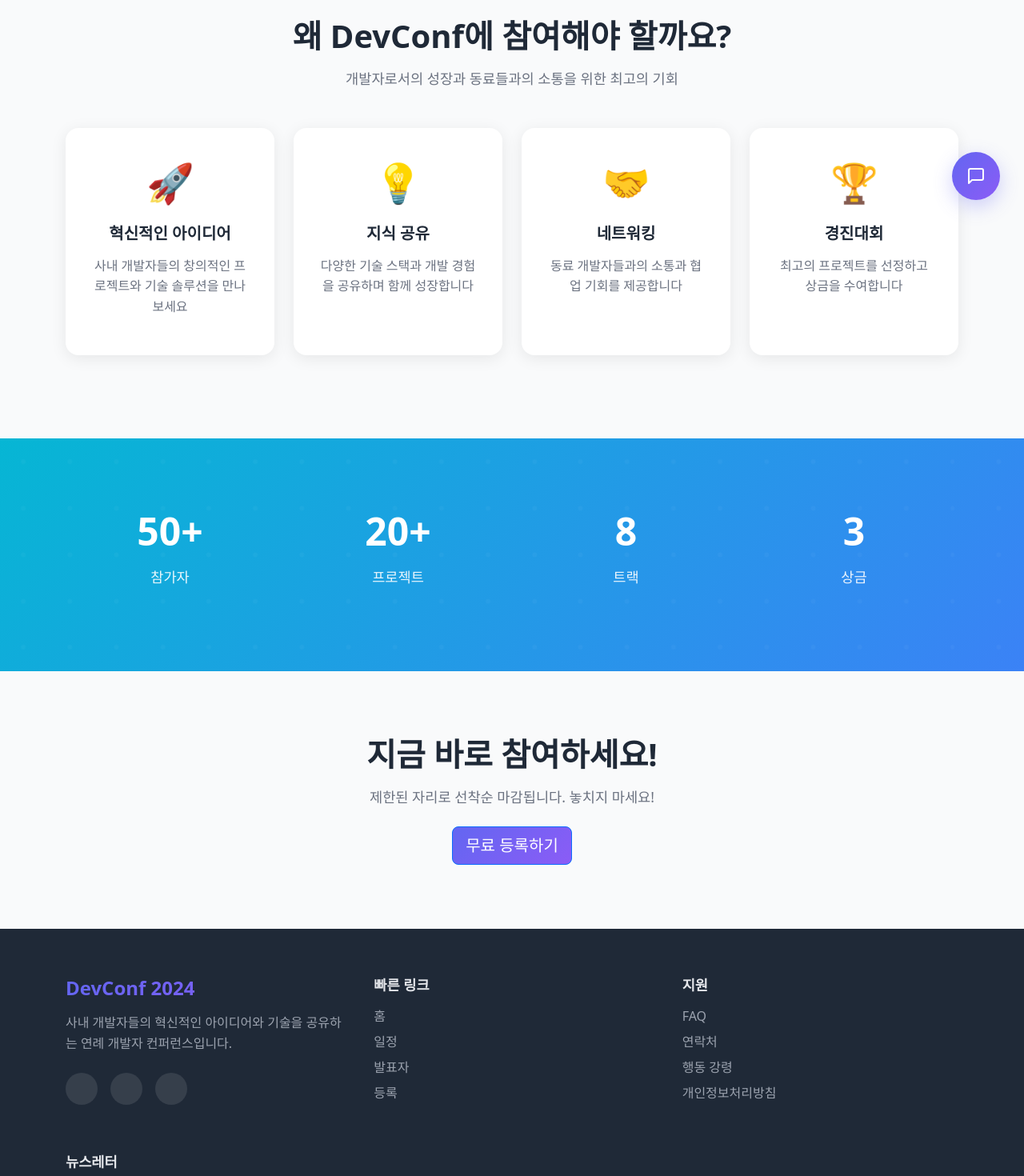
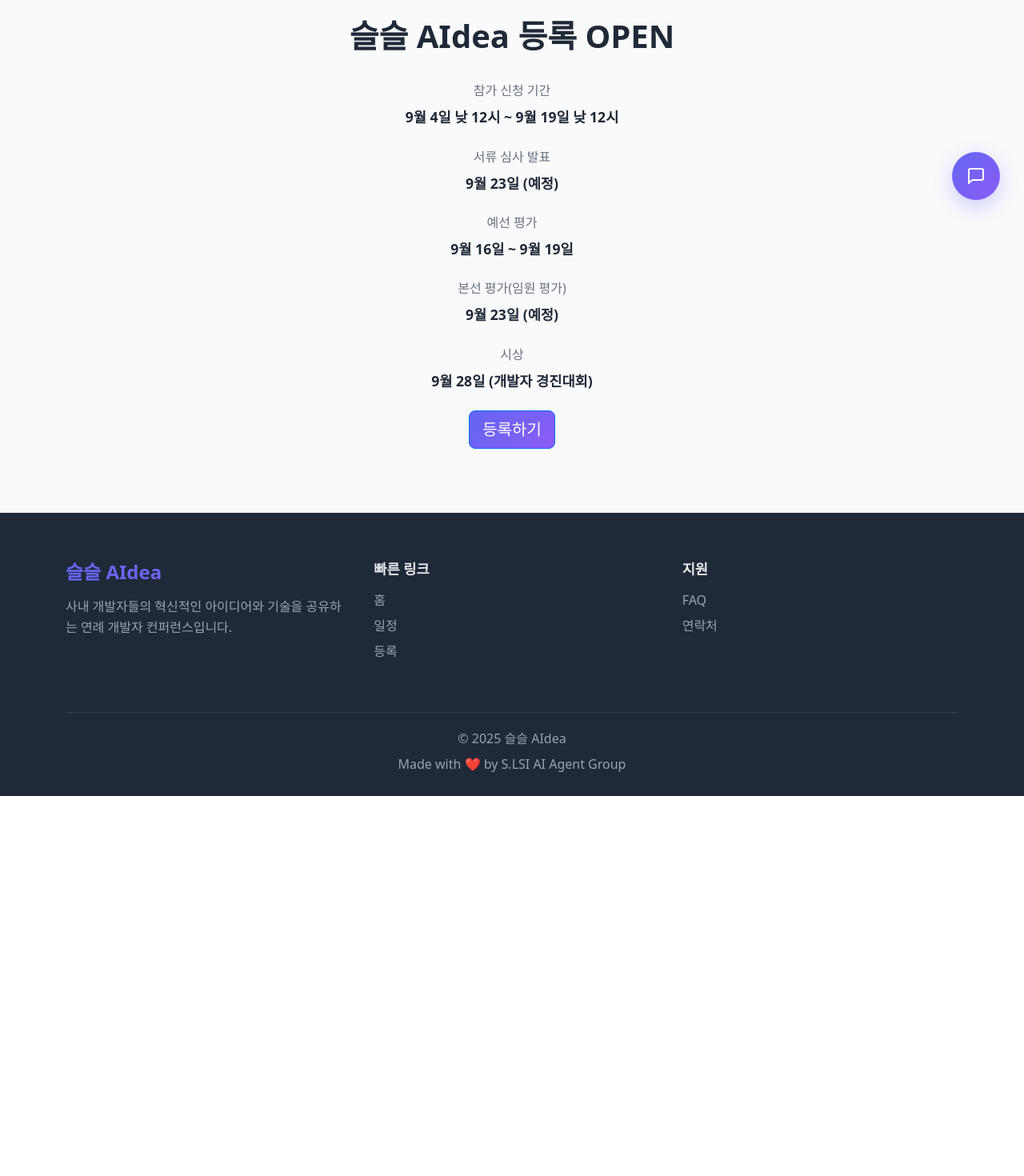
Before and after one commit to JuyoungKimmy-Kim/conference, a React (Create React App) app in the folder frontend/: page / in a window 1280 px wide. Shown: the part 520-1990 px from the top of the page at 80% size. After the commit the page ends 1515 px from the top, so only its background shows below. Built offline with nearby package versions, Linux system fonts and the light colour scheme.

Commit message:
change conference name

```diff
--- a/frontend/src/components/Chatbot.js
+++ b/frontend/src/components/Chatbot.js
@@ -7,7 +7,7 @@ const Chatbot = () => {
     {
       id: 1,
       type: 'bot',
-      content: '안녕하세요! DevConf 2024 챗봇입니다. 무엇을 도와드릴까요?',
+      content: '안녕하세요! 슬슬 AIdea 챗봇입니다. 무엇을 도와드릴까요?',
       timestamp: new Date()
     }
   ]);
--- a/frontend/src/components/Footer.js
+++ b/frontend/src/components/Footer.js
@@ -10,22 +10,11 @@ const Footer = () => {
       <div className="container">
         <div className="footer-content">
           <div className="footer-section">
-            <h5 className="footer-title">DevConf 2024</h5>
+            <h5 className="footer-title">슬슬 AIdea</h5>
             <p className="footer-description">
               사내 개발자들의 혁신적인 아이디어와 기술을 공유하는
               연례 개발자 컨퍼런스입니다.
             </p>
-            <div className="social-links">
-              <a href="#" className="social-link">
-                <i className="bi bi-twitter"></i>
-              </a>
-              <a href="#" className="social-link">
-                <i className="bi bi-linkedin"></i>
-              </a>
-              <a href="#" className="social-link">
-                <i className="bi bi-github"></i>
-              </a>
-            </div>
           </div>
 
           <div className="footer-section">
@@ -33,7 +22,6 @@ const Footer = () => {
             <ul className="footer-links">
               <li><Link to="/">홈</Link></li>
               <li><Link to="/agenda">일정</Link></li>
-              <li><Link to="/speakers">발표자</Link></li>
               <li><Link to="/register">등록</Link></li>
             </ul>
           </div>
@@ -43,28 +31,13 @@ const Footer = () => {
             <ul className="footer-links">
               <li><a href="#">FAQ</a></li>
               <li><a href="#">연락처</a></li>
-              <li><a href="#">행동 강령</a></li>
-              <li><a href="#">개인정보처리방침</a></li>
             </ul>
-          </div>
-
-          <div className="footer-section">
-            <h6 className="footer-subtitle">뉴스레터</h6>
-            <p>최신 업데이트를 받아보세요</p>
-            <div className="newsletter-form">
-              <input
-                type="email"
-                placeholder="이메일 주소"
-                className="newsletter-input"
-              />
-              <button className="newsletter-btn">구독</button>
-            </div>
           </div>
         </div>
 
         <div className="footer-bottom">
-          <p>&copy; {currentYear} DevConf. 모든 권리 보유.</p>
-          <p>Made with ❤️ by the Dev Team</p>
+          <p>&copy; {currentYear} 슬슬 AIdea</p>
+          <p>Made with ❤️ by S.LSI AI Agent Group</p>
         </div>
       </div>
     </footer>
--- a/frontend/src/components/Navbar.js
+++ b/frontend/src/components/Navbar.js
@@ -19,7 +19,7 @@ const Navbar = () => {
     <nav className="navbar navbar-expand-lg navbar-light fixed-top">
       <div className="container">
         <Link className="navbar-brand" to="/">
-          <span className="brand-text">DevConf 2024</span>
+          <span className="brand-text">슬슬 AIdea</span>
         </Link>
 
         <button
--- a/frontend/src/pages/Home.css
+++ b/frontend/src/pages/Home.css
@@ -88,7 +88,7 @@
   font-size: 2.5rem;
   font-weight: 700;
   color: var(--text-dark);
-  margin-bottom: 1rem;
+  margin-bottom: 2rem;
 }
 
 .cta-subtitle {
@@ -96,6 +96,33 @@
   color: var(--text-light);
   max-width: 500px;
   margin: 0 auto;
+}
+
+/* 일정 표시 스타일 */
+.schedule-info {
+  max-width: 500px;
+  margin: 0 auto;
+}
+
+.schedule-row {
+  margin-bottom: 1.5rem;
+  text-align: center;
+}
+
+.schedule-row:last-child {
+  margin-bottom: 0;
+}
+
+.schedule-label {
+  font-size: 1rem;
+  color: var(--text-light);
+  margin-bottom: 0.5rem;
+}
+
+.schedule-date {
+  font-size: 1.1rem;
+  font-weight: 600;
+  color: var(--text-dark);
 }
 
 .btn-lg {
@@ -116,4 +143,22 @@
   .feature-card {
     padding: 1.5rem;
   }
+
+  .schedule-container {
+    padding: 1.5rem;
+  }
+
+  .schedule-item {
+    flex-direction: column;
+    align-items: flex-start;
+    gap: 0.25rem;
+  }
+
+  .schedule-label {
+    font-size: 0.9rem;
+  }
+
+  .schedule-date {
+    font-size: 0.85rem;
+  }
 }
--- a/frontend/src/pages/Home.js
+++ b/frontend/src/pages/Home.js
@@ -3,35 +3,7 @@ import { Link } from 'react-router-dom';
 import './Home.css';
 
 const Home = () => {
-  const features = [
-    {
-      icon: '🚀',
-      title: '혁신적인 아이디어',
-      description: '사내 개발자들의 창의적인 프로젝트와 기술 솔루션을 만나보세요'
-    },
-    {
-      icon: '💡',
-      title: '지식 공유',
-      description: '다양한 기술 스택과 개발 경험을 공유하며 함께 성장합니다'
-    },
-    {
-      icon: '🤝',
-      title: '네트워킹',
-      description: '동료 개발자들과의 소통과 협업 기회를 제공합니다'
-    },
-    {
-      icon: '🏆',
-      title: '경진대회',
-      description: '최고의 프로젝트를 선정하고 상금을 수여합니다'
-    }
-  ];
 
-  const stats = [
-    { number: '50+', label: '참가자' },
-    { number: '20+', label: '프로젝트' },
-    { number: '8', label: '트랙' },
-    { number: '3', label: '상금' }
-  ];
 
   return (
     <div className="home">
@@ -56,57 +28,36 @@ const Home = () => {
         </div>
       </section>
 
-      {/* Features Section */}
-      <section className="features-section section-padding">
-        <div className="container">
-          <div className="section-header text-center mb-5">
-            <h2 className="section-title">왜 DevConf에 참여해야 할까요?</h2>
-            <p className="section-subtitle">
-              개발자로서의 성장과 동료들과의 소통을 위한 최고의 기회
-            </p>
-          </div>
-
-          <div className="row">
-            {features.map((feature, index) => (
-              <div key={index} className="col-lg-3 col-md-6 mb-4">
-                <div className="feature-card text-center card-hover">
-                  <div className="feature-icon mb-3">
-                    <span className="feature-emoji">{feature.icon}</span>
-                  </div>
-                  <h5 className="feature-title">{feature.title}</h5>
-                  <p className="feature-description">{feature.description}</p>
-                </div>
-              </div>
-            ))}
-          </div>
-        </div>
-      </section>
-
-      {/* Stats Section */}
-      <section className="stats-section section-padding">
-        <div className="container">
-          <div className="row text-center">
-            {stats.map((stat, index) => (
-              <div key={index} className="col-lg-3 col-md-6 mb-4">
-                <div className="stat-item">
-                  <div className="stat-number">{stat.number}</div>
-                  <div className="stat-label">{stat.label}</div>
-                </div>
-              </div>
-            ))}
-          </div>
-        </div>
-      </section>
-
       {/* CTA Section */}
       <section className="cta-section section-padding">
         <div className="container text-center">
-          <h2 className="cta-title">지금 바로 참여하세요!</h2>
-          <p className="cta-subtitle mb-4">
-            제한된 자리로 선착순 마감됩니다. 놓치지 마세요!
-          </p>
+          <h2 className="cta-title">슬슬 AIdea 등록 OPEN</h2>
+
+          <div className="schedule-info mb-4">
+            <div className="schedule-row">
+              <div className="schedule-label">참가 신청 기간</div>
+              <div className="schedule-date">9월 4일 낮 12시 ~ 9월 19일 낮 12시</div>
+            </div>
+            <div className="schedule-row">
+              <div className="schedule-label">서류 심사 발표</div>
+              <div className="schedule-date">9월 23일 (예정)</div>
+            </div>
+            <div className="schedule-row">
+              <div className="schedule-label">예선 평가</div>
+              <div className="schedule-date">9월 16일 ~ 9월 19일</div>
+            </div>
+            <div className="schedule-row">
+              <div className="schedule-label">본선 평가(임원 평가)</div>
+              <div className="schedule-date">9월 23일 (예정)</div>
+            </div>
+            <div className="schedule-row">
+              <div className="schedule-label">시상</div>
+              <div className="schedule-date">9월 28일 (개발자 경진대회)</div>
+            </div>
+          </div>
+
           <Link to="/register" className="btn btn-primary btn-lg">
-            무료 등록하기
+            등록하기
           </Link>
         </div>
       </section>
```
Also changed, not shown: 1 other file (tests, documents, lock files or other folders).
